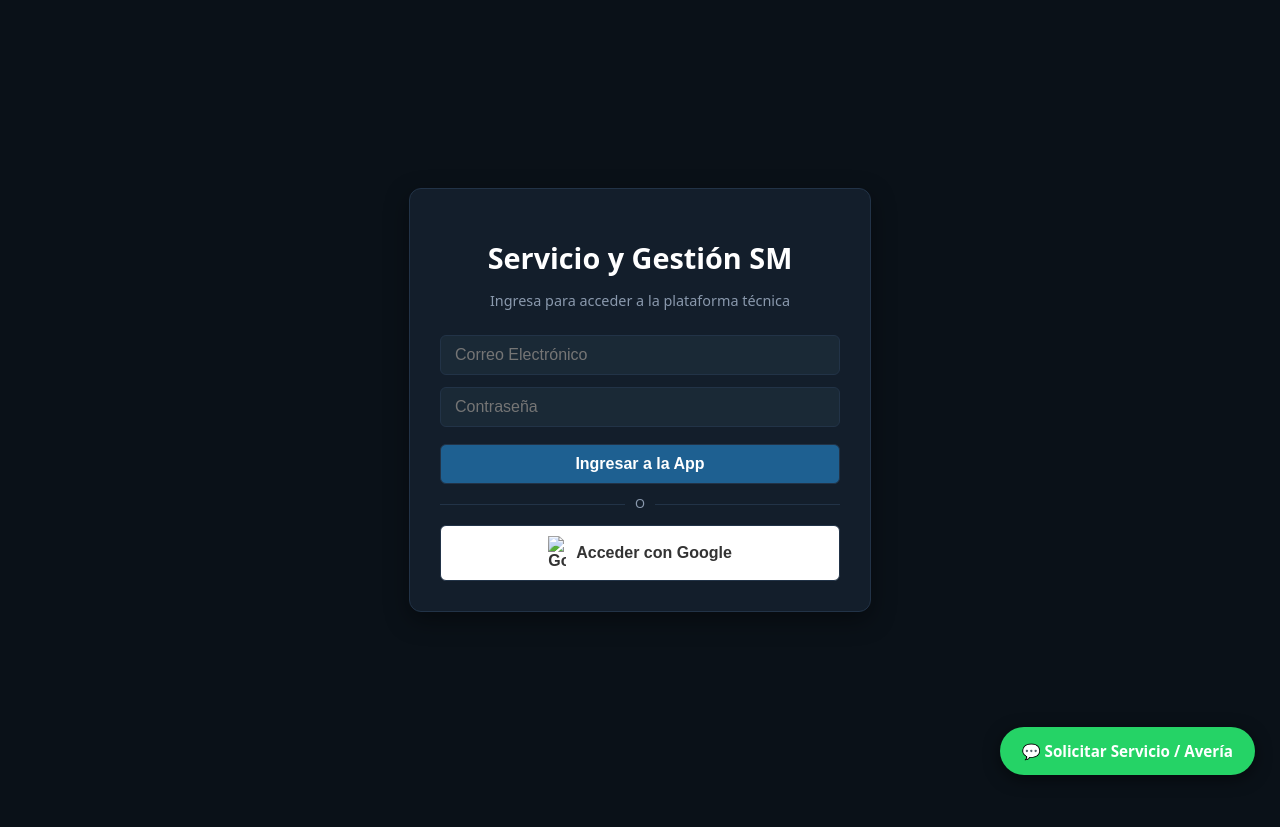
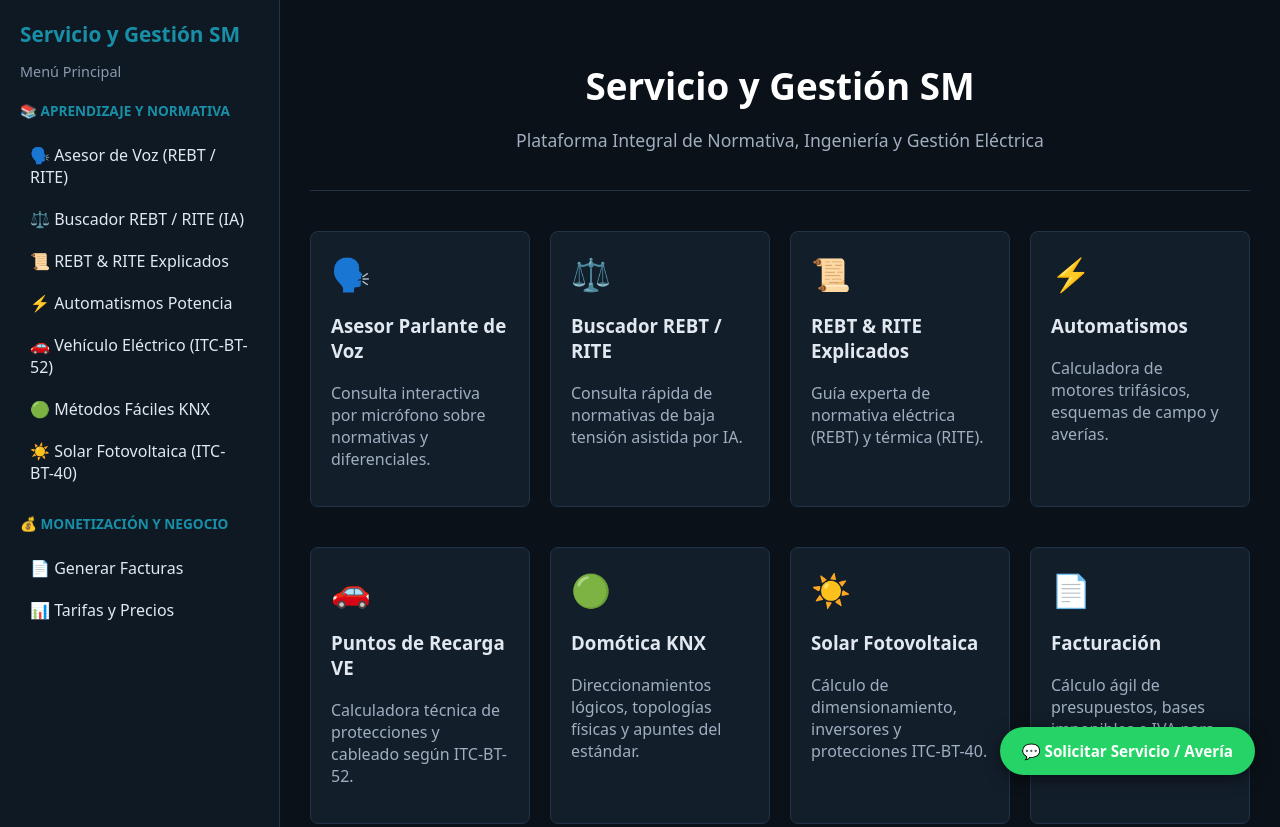
Before and after one commit to jhonfredynarvaezserna-hue/mi-app-rebt, a plain HTML site: page public/index.html in a window 1280 px wide. Shown: the top 827 px of the page. Before the commit the page ends 800 px from the top, so only its background shows below. Drawn offline with Linux system fonts and the light colour scheme.

Commit message:
Pantalla de login totalmente eliminada del HTML

```diff
--- a/public/index.html
+++ b/public/index.html
@@ -36,41 +36,6 @@
             padding: 0;
             min-height: 100vh;
         }
-
-        /* PANTALLA DE ACCESO (LOGIN) */
-        #pantalla-login {
-            display: flex;
-            justify-content: center;
-            align-items: center;
-            min-height: 100vh;
-            background-color: var(--bg-principal);
-            padding: 20px;
-            box-sizing: border-box;
-        }
-
-        .tarjeta-login {
-            background-color: var(--panel-bg);
-            border: 1px solid var(--bordes);
-            border-radius: 12px;
-            padding: 30px;
-            max-width: 400px;
-            width: 100%;
-            text-align: center;
-            box-shadow: 0 8px 24px rgba(0,0,0,0.4);
-        }
-
-        .btn-google {
-            background-color: #ffffff;
-            color: #333;
-            width: 100%;
-            display: flex;
-            align-items: center;
-            justify-content: center;
-            gap: 10px;
-            margin-top: 15px;
-            font-weight: 600;
-        }
-        .btn-google:hover { background-color: #e2e8f0; }
 
         /* APLICACIÓN PRINCIPAL */
         .contenedor {
@@ -177,31 +142,8 @@
 </head>
 <body>
 
-    <!-- 1. PANTALLA DE LOGIN -->
-    <div id="pantalla-login">
-        <div class="tarjeta-login">
-            <h1 style="color: var(--texto-brillante); font-size: 1.8rem; margin-bottom: 5px;">Servicio y Gestión SM</h1>
-            <p style="color: #8a99ad; font-size: 0.9rem; margin-bottom: 25px;">Ingresa para acceder a la plataforma técnica</p>
-
-            <form id="form-login" style="display: flex; flex-direction: column; gap: 12px;">
-                <input type="email" id="login-email" placeholder="Correo Electrónico">
-                <input type="password" id="login-pass" placeholder="Contraseña">
-                <button type="submit" style="width: 100%; margin-top: 5px;">Ingresar a la App</button>
-            </form>
-
-            <div style="margin: 20px 0; border-bottom: 1px solid var(--bordes); position: relative;">
-                <span style="position: absolute; top: -10px; left: 50%; transform: translateX(-50%); background: var(--panel-bg); padding: 0 10px; font-size: 0.8rem; color: #8a99ad;">O</span>
-            </div>
-
-            <button type="button" class="btn-google" id="btn-login-google">
-                <img src="https://www.gstatic.com/firebasejs/ui/2.0.0/images/auth/google.svg" width="18" alt="Google">
-                Acceder con Google
-            </button>
-        </div>
-    </div>
-
-    <!-- 2. CONTENEDOR PRINCIPAL -->
-    <div id="app-principal" class="contenedor oculto">
+    <!-- CONTENEDOR PRINCIPAL (ENTRADA DIRECTA) -->
+    <div id="app-principal" class="contenedor">
 
         <aside class="sidebar-izquierda">
             <div class="encabezado-sidebar" id="menu-inicio" style="cursor: pointer;">
@@ -231,8 +173,6 @@
                     </ul>
                 </div>
             </nav>
-
-            <button type="button" id="btn-cerrar-sesion" style="margin-top: 30px; width: 100%; background-color: #e53e3e;">Cerrar Sesión</button>
         </aside>
 
         <main class="panel-tecnico">
@@ -333,7 +273,7 @@
                 </div>
             </section>
 
-            <!-- VISTA ASESOR PARLANTE DE VOZ (FOTO DIRECTA EN HTML) -->
+            <!-- VISTA ASESOR PARLANTE DE VOZ -->
             <section id="vista-asesor-voz" class="vista-section oculto">
                 <header>
                     <h1>🗣️ Asesor Parlante de Normativa</h1>
@@ -341,8 +281,6 @@
                 </header>
 
                 <div class="seccion-bloque" style="text-align: center; padding: 40px 20px;">
-
-                    <!-- FOTO REAL DE LA ASESORA -->
                     <div id="avatar-femenino-box">
                         <img id="img-asesora-virtual" src="https://images.unsplash.com/photo-1573496359142-b8d87734a5a2?auto=format&fit=crop&w=400&q=80" alt="Asesora Virtual SM" style="width: 100%; height: 100%; object-fit: cover;">
                     </div>
@@ -621,7 +559,6 @@
         document.addEventListener('DOMContentLoaded', () => {
             verificarEstadoAutenticacion();
             inicializarNavegacion();
-            inicializarAutenticacion();
             cargarVocesFemeninas();
             inicializarAsesorVoz();
             inicializarBusquedasIA();
@@ -762,65 +699,11 @@
             }
         }
 
+        // ACCESO DIRECTO SIN CONDICIONES DE LOGIN
         function verificarEstadoAutenticacion() {
-            const estaLogueado = localStorage.getItem('usuario_logueado') === 'true';
-            const pantallaLogin = document.getElementById('pantalla-login');
             const appPrincipal = document.getElementById('app-principal');
-
-            if (estaLogueado) {
-                pantallaLogin.classList.add('oculto');
+            if (appPrincipal) {
                 appPrincipal.classList.remove('oculto');
-            } else {
-                pantallaLogin.classList.remove('oculto');
-                appPrincipal.classList.add('oculto');
-            }
-        }
-
-        function inicializarAutenticacion() {
-            const formLogin = document.getElementById('form-login');
-            const btnGoogle = document.getElementById('btn-login-google');
-            const btnCerrar = document.getElementById('btn-cerrar-sesion');
-
-            if (formLogin) {
-                formLogin.addEventListener('submit', async (e) => {
-                    e.preventDefault();
-                    const password = document.getElementById('login-pass').value.trim();
-
-                    try {
-                        const response = await fetch('/api/login', {
-                            method: 'POST',
-                            headers: { 'Content-Type': 'application/json' },
-                            body: JSON.stringify({ password })
-                        });
-
-                        const data = await response.json();
-
-                        if (response.ok && data.success) {
-                            localStorage.setItem('usuario_logueado', 'true');
-                            document.getElementById('login-pass').value = '';
-                            verificarEstadoAutenticacion();
-                        } else {
-                            alert(data.error || 'Clave no válida. Introduce SM2026 para ingresar.');
-                        }
-                    } catch (err) {
-                        console.error('Error al iniciar sesión:', err);
-                        alert('Error al conectar con el servidor.');
-                    }
-                });
-            }
-
-            if (btnGoogle) {
-                btnGoogle.addEventListener('click', () => {
-                    localStorage.setItem('usuario_logueado', 'true');
-                    verificarEstadoAutenticacion();
-                });
-            }
-
-            if (btnCerrar) {
-                btnCerrar.addEventListener('click', () => {
-                    localStorage.removeItem('usuario_logueado');
-                    verificarEstadoAutenticacion();
-                });
             }
         }
 
@@ -939,7 +822,7 @@
                     const nombre = document.getElementById('cliente-nombre').value.trim();
                     const servicio = document.getElementById('tipo-servicio').value;
                     const descripcion = document.getElementById('descripcion-servicio').value.trim();
-                    const archivo = inputImagen.files[0];
+                    const archivo = inputImagen ? inputImagen.files[0] : null;
 
                     const prompt = `Cliente: ${nombre || 'Anónimo'}\nTipo de Servicio: ${servicio}\nDetalles: ${descripcion}`;
                     diagnosticoPrevio.classList.remove('oculto');
```
